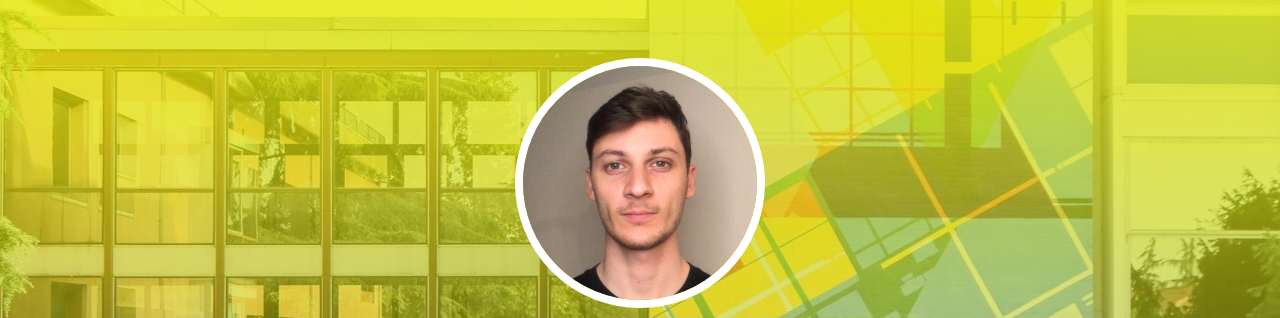
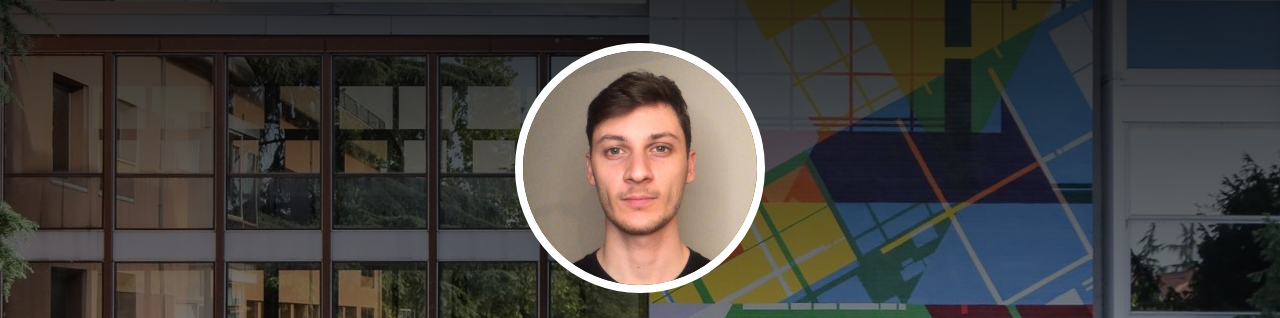
Before and after one commit to davidetinti/davidetinti.github.io, a plain HTML site: page index.html in a window 1280 px wide. Shown: the part 85-403 px from the top of the page. Drawn offline with Linux system fonts and the light colour scheme; a web font is replaced by a local one.

Commit message:
Fix background

```diff
--- a/css/styles.css
+++ b/css/styles.css
@@ -161,12 +161,18 @@ header.masthead {
   text-align: center;
   color: white;
   background-color: rgb(211, 25, 25);
-  background: linear-gradient(rgba(231, 235, 3, 0.9), rgba(0, 0, 0, 0.1)), url("../assets/img/paolini.jpg") center center fixed;
+  background: linear-gradient(rgba(0, 0, 0, 0.9), rgba(0, 0, 0, 0.1)), url("../assets/img/paolini.jpg") center center fixed;
   background-repeat: no-repeat;
   -webkit-background-size: cover;
   -moz-background-size: cover;
   -o-background-size: cover;
   background-size: cover;
+  min-height: 45rem;
+  position: sticky;
+  width: 100vw;
+  height: auto;
+  padding-top: 8rem;
+  padding-bottom: 8rem;
 }
 
 header.masthead .intro-text {
@@ -812,20 +818,6 @@ h6 {
   font-weight: 800;
 }
 
-.masthead {
-  min-height: 45rem;
-  position: relative;
-  display: table;
-  width: 100%;
-  height: auto;
-  padding-top: 8rem;
-  padding-bottom: 8rem;
-  background: linear-gradient(90deg, rgba(255, 255, 255, 0.1) 0%, rgba(255, 255, 255, 0.1) 100%), url("../img/bg-masthead.jpg");
-  background-position: center center;
-  background-repeat: no-repeat;
-  background-size: cover;
-}
-
 .masthead h1 {
   font-size: 4rem;
   margin: 0;
--- a/index.html
+++ b/index.html
@@ -85,7 +85,7 @@
   </nav>
 
   <!-- Header-->
-  <header class="masthead d-flex" style="padding-bottom: 100px">
+  <header class="masthead" style="padding-bottom: 100px">
     <div class="container text-center my-auto">
       <div style="padding-bottom:32px">
         <img id="profile_pic" src="assets/img/davide.jpg" width="250" class="img-responsive img-circle"
```
